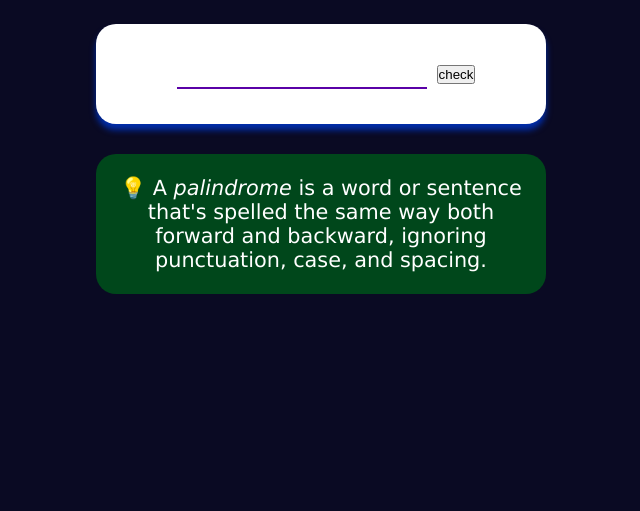
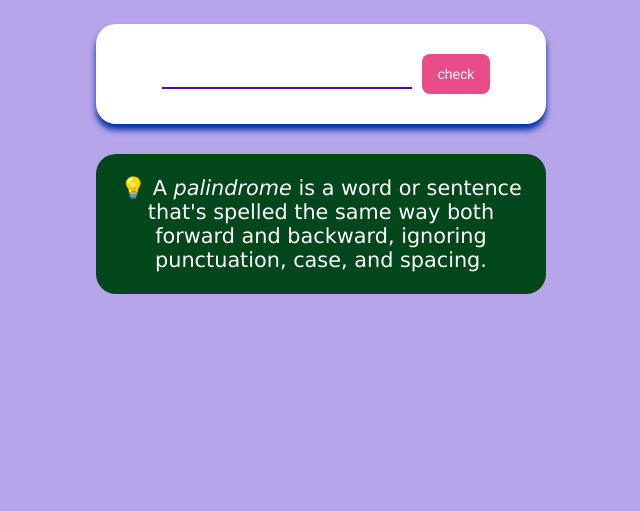
Before and after one commit to RATACIA/palindrome-checker, a plain HTML site: page index.html in a window 1280 px wide. Shown: the part 289-800 px from the top of the page, without its empty margins (319-959 px from the left). Drawn offline with Linux system fonts and the light colour scheme.

Commit message:
updated style on button and body

```diff
--- a/style.css
+++ b/style.css
@@ -43,7 +43,7 @@
 }
 body {
   font-family: Verdana, Geneva, Tahoma, sans-serif;
-  background-color: #0a0a23;
+  background-color: #b6a5e9;
   color: #ffffff;
 }
 .palindrome-definition-div {
@@ -66,3 +66,35 @@ body {
   color: #000000;
   font-size: 20px;
 }
+#check-btn {
+  background-color: #ea4c89;
+  border-radius: 8px;
+  border-style: none;
+  box-sizing: border-box;
+  color: #ffffff;
+  cursor: pointer;
+  display: inline-block;
+  font-family: "Haas Grot Text R Web", "Helvetica Neue", Helvetica, Arial,
+    sans-serif;
+  font-size: 14px;
+  font-weight: 500;
+  height: 40px;
+  line-height: 20px;
+  list-style: none;
+  margin: 0;
+  outline: none;
+  padding: 10px 16px;
+  position: relative;
+  text-align: center;
+  text-decoration: none;
+  transition: color 100ms;
+  vertical-align: baseline;
+  user-select: none;
+  -webkit-user-select: none;
+  touch-action: manipulation;
+}
+
+#check-btn:hover,
+#check-btn:focus {
+  background-color: #f082ac;
+}
```
